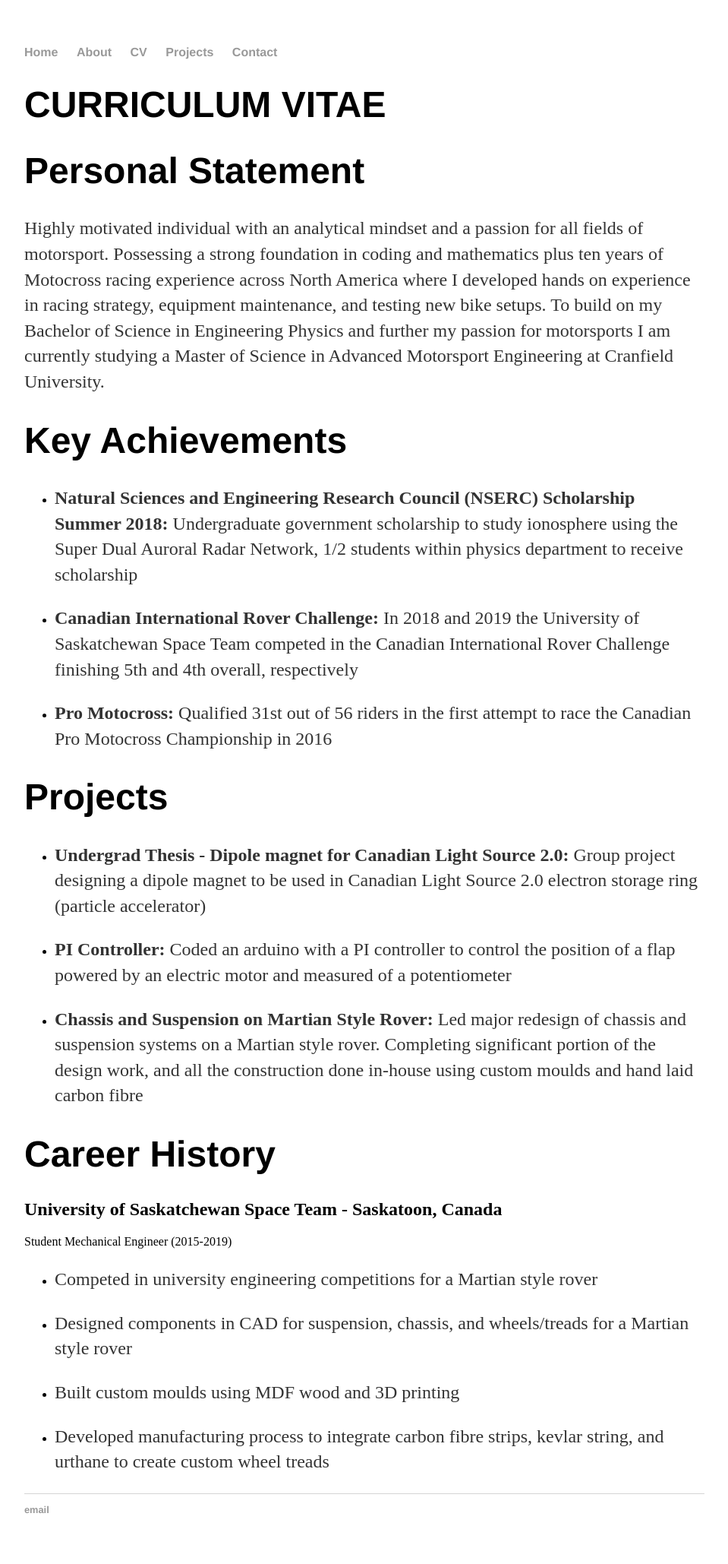
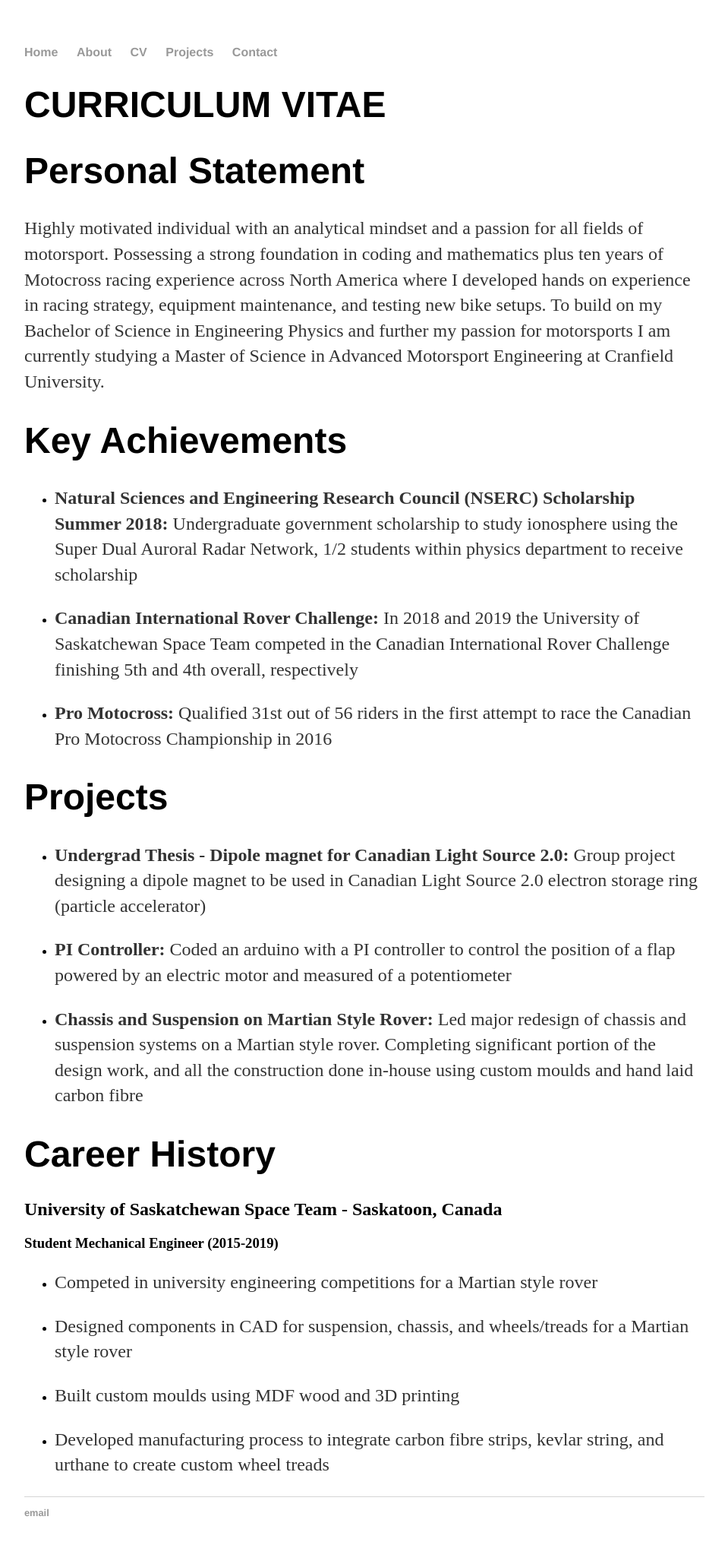
Before and after one commit to Bill371/Bill371.github.io, a Jekyll site: the page built from CV/index.html, in a window 1280 px wide. Shown: the whole page at 76% size, without its empty margins (160-1119 px from the left). Built offline with Jekyll 4.4.1, drawn with Linux system fonts in a browser that asks for light colours.

```diff
--- a/CV/index.html
+++ b/CV/index.html
@@ -59,7 +59,7 @@ title: CURRICULUM VITAE
 
 <h1>Career History</h1>
 <h2>University of Saskatchewan Space Team - Saskatoon, Canada</h2>
-Student Mechanical Engineer (2015-2019)
+<h3>Student Mechanical Engineer (2015-2019)</h3>
 <ul>
   <li>
     <p>Competed in university engineering competitions for a Martian style rover</p>
```
